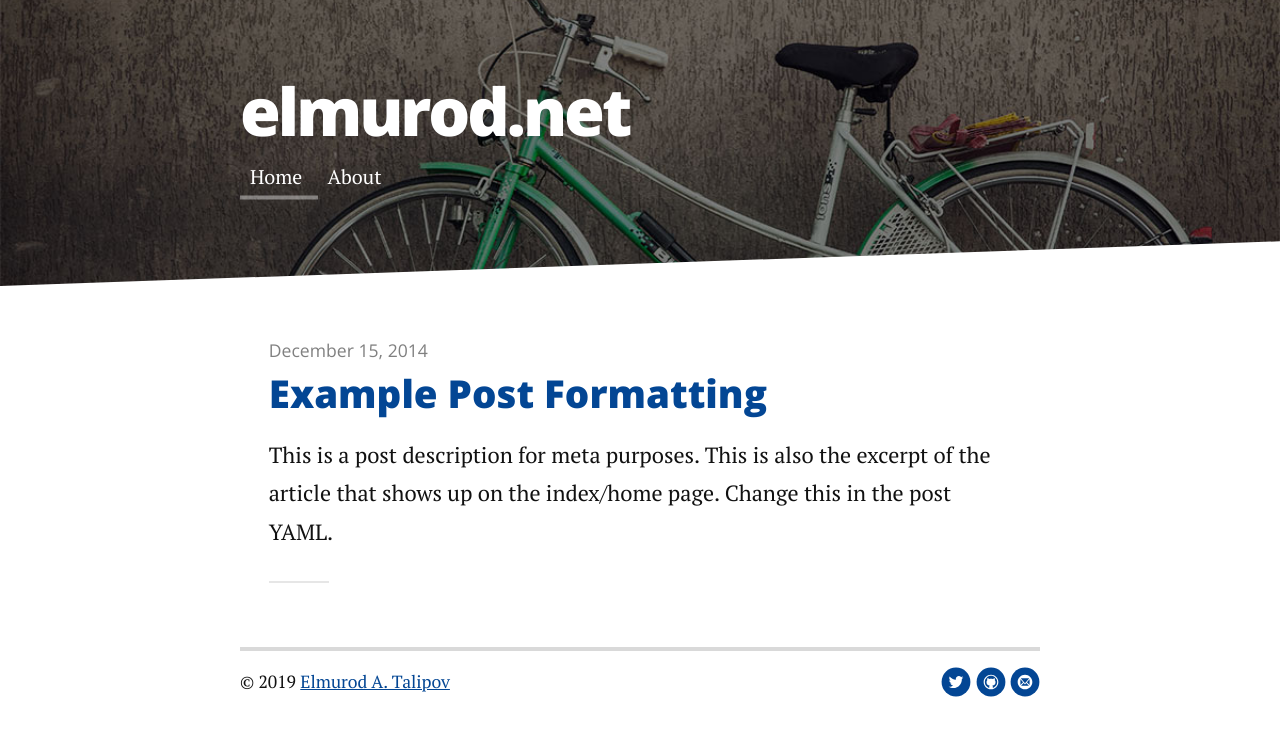
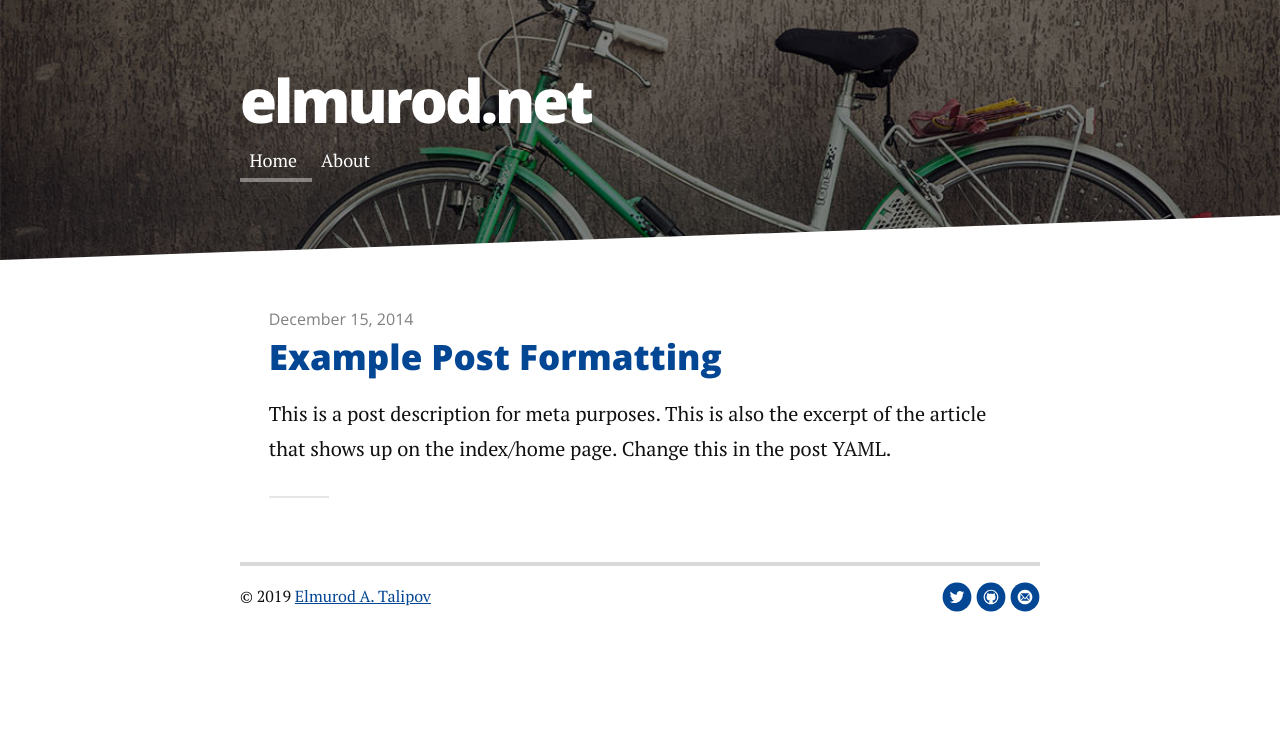
Before and after one commit to smartnode/smartnode.github.io, a Jekyll site: the page built from index.html, in a window 1280 px wide. Shown: the top 736 px of the page. Built offline with Jekyll 4.4.1, drawn with Linux system fonts in a browser that asks for light colours; nearby versions of some CDN libraries; the list of posts is cut into pages by our own code.

Commit message:
Reduce font size and fix menu icon

```diff
--- a/assets/css/breakpoints/_1200up.scss
+++ b/assets/css/breakpoints/_1200up.scss
@@ -1,5 +1,5 @@
 body {
-  font-size: 137.5%;
+  font-size: 125%;
 }
 
 .container {
--- a/assets/css/breakpoints/_800up.scss
+++ b/assets/css/breakpoints/_800up.scss
@@ -3,7 +3,7 @@ GLOBAL STYLES
 ***************/
 
 body {
-  font-size: 125%;
+  font-size: 105%;
 }
 
 .content {
```
Also changed, not shown: assets/js/responsive-nav.min.js.
